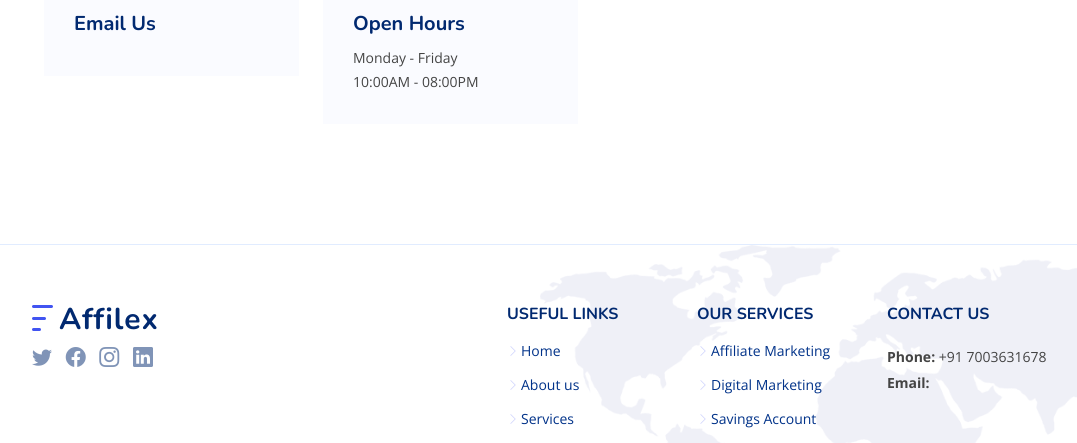
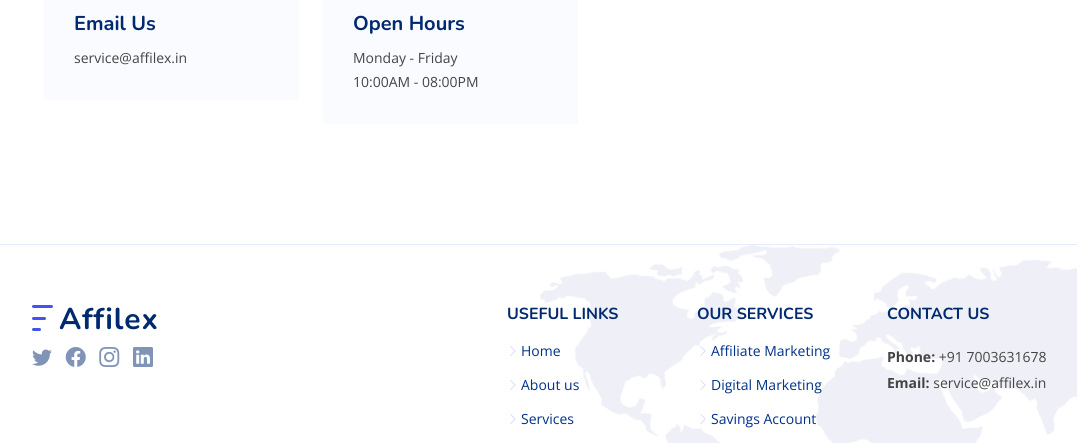
Before and after one commit to iamsuvhro/affilex-web-file, a plain HTML site: page index.html in a window 1280 px wide. Shown: the part 3296-3739 px from the top of the page, without its empty margins (50-1127 px from the left). Drawn offline with nearby package versions, Linux system fonts and the light colour scheme.

Commit message:
Update index.html

```diff
--- a/index.html
+++ b/index.html
@@ -618,7 +618,7 @@
                 <div class="info-box">
                   <i class="bi bi-envelope"></i>
                   <h3>Email Us</h3>
-                  <p></p>
+                  <p>service@affilex.in</p>
                 </div>
               </div>
               <div class="col-md-6">
@@ -687,7 +687,7 @@
             <h4>Contact Us</h4>
             <p>
               <strong>Phone:</strong> +91 7003631678<br>
-              <strong>Email:</strong> <br>
+              <strong>Email:</strong> service@affilex.in<br>
             </p>
 
           </div>
```
